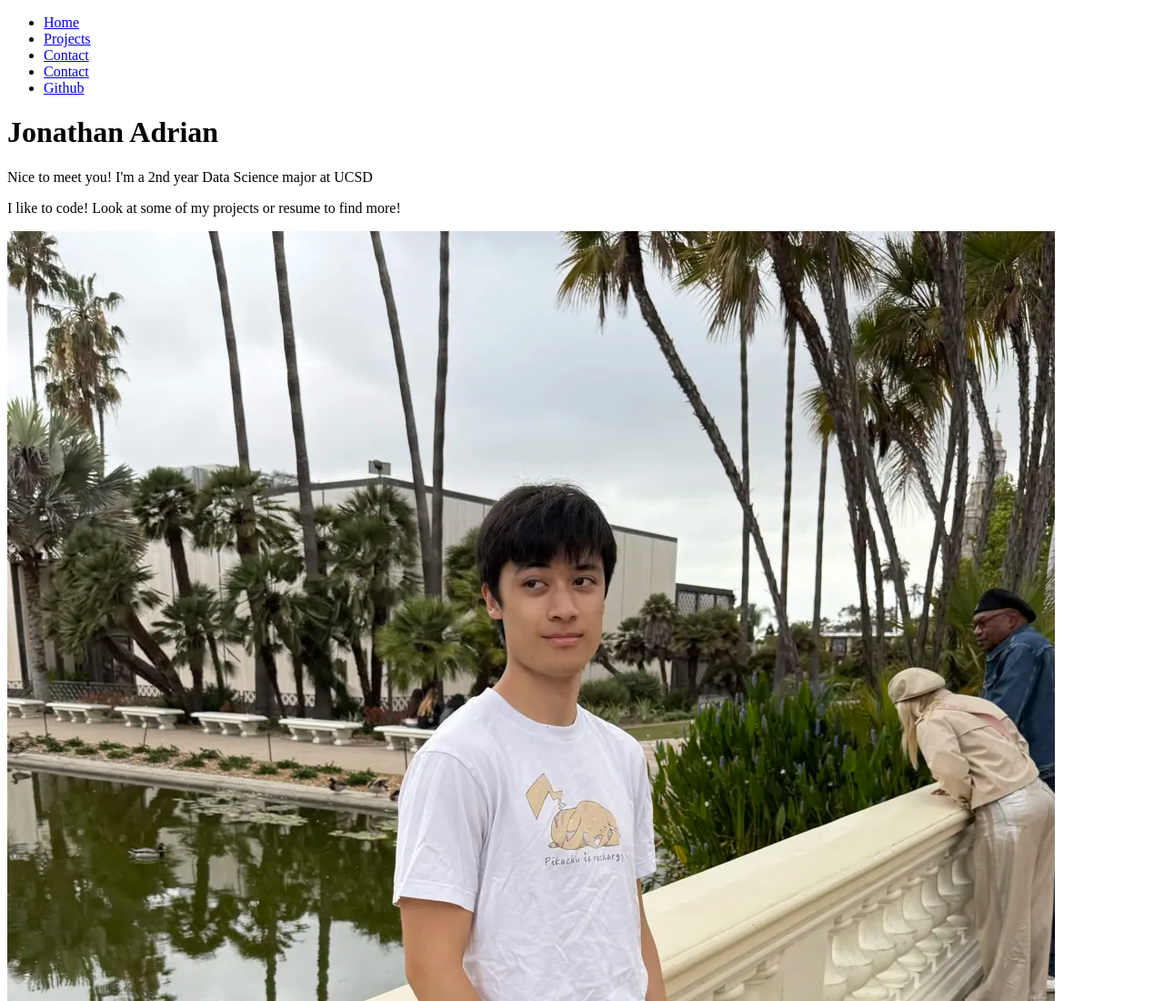
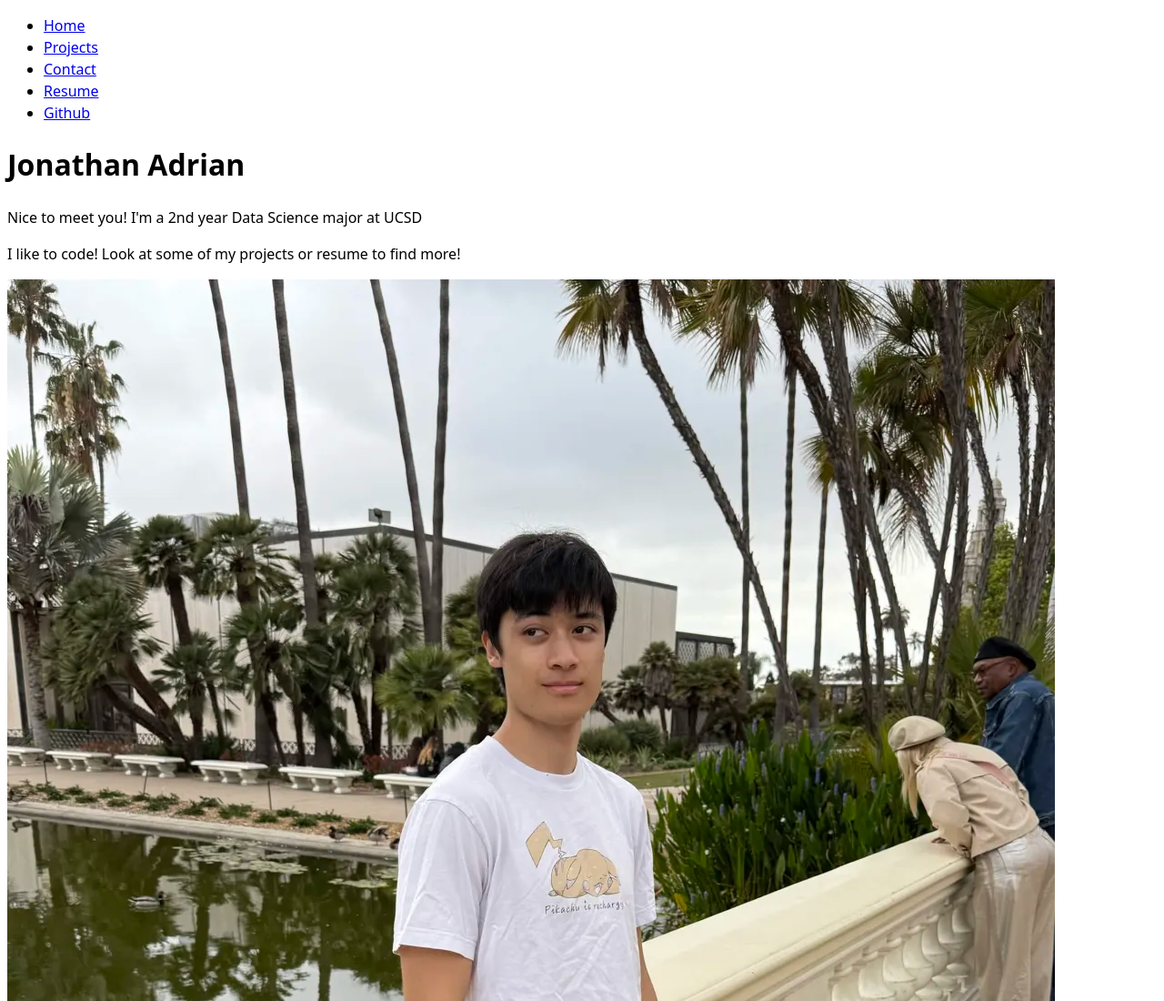
Before and after one commit to jon-adrian/portfolio-dsc106, a plain HTML site: page index.html in a window 1280 px wide. Shown: the top 1100 px of the page at 91% size. Drawn offline with Linux system fonts and the light colour scheme.

Commit message:
spelling fixing

```diff
--- a/index.html
+++ b/index.html
@@ -4,7 +4,7 @@
     <meta charset="UTF-8">
     <meta name="viewport" content="width=device-width, initial-scale=1.0">
     <title>Jonathan Adrian: Personal site and portfolio</title>
-    <link rel="stylesheet" href="styles.css">
+    <link rel="stylesheet" href="style.css">
 </head>
 <body>
     <nav>
@@ -12,7 +12,7 @@
         <li><a href = "/portfolio-dsc106/">Home</a></li>
         <li><a href = "/portfolio-dsc106/projects/">Projects</a></li>
         <li><a href = "/portfolio-dsc106/contact/">Contact</a></li>
-        <li><a href = "/portfolio-dsc106/resume/">Contact</a></li>
+        <li><a href = "/portfolio-dsc106/resume/">Resume</a></li>
         <li><a href = "https://github.com/jon-adrian" target = "_blank">Github</a></li>
         </ul>
     </nav>
```
